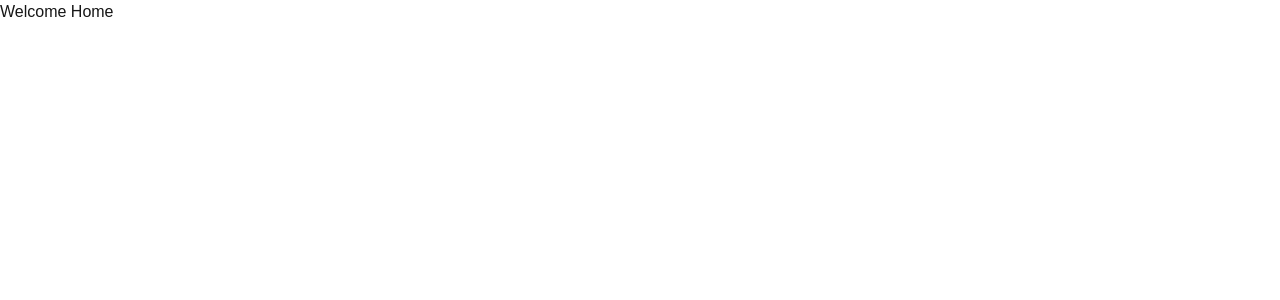
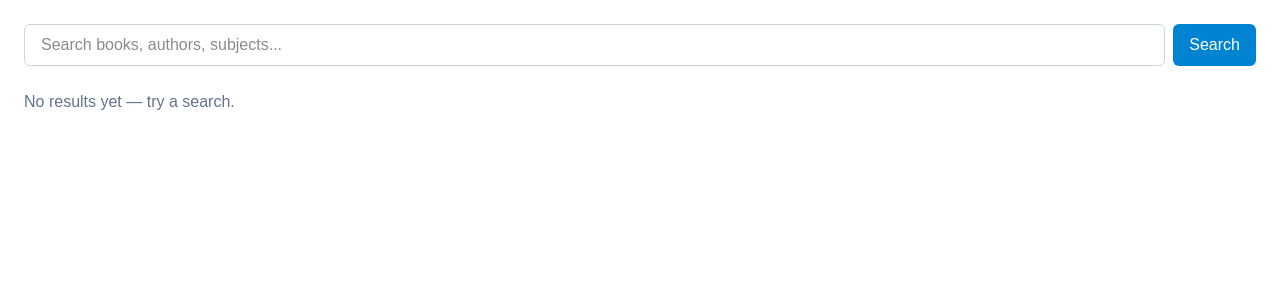
Before and after one commit to TyByers21/open-library, a Next.js app: page / in a window 1280 px wide. Shown: the top 300 px of the page. Built offline with nearby package versions, Linux system fonts and the light colour scheme.

Commit message:
Initial API call and search setup

```diff
--- a/src/app/page.tsx
+++ b/src/app/page.tsx
@@ -1,11 +1,48 @@
-import React from 'react'
+'use client'
+import React, { useState } from 'react'
+import SearchBar from '../components/SearchBar'
+import { searchBooks } from '../lib/api.ts'
+import type { SearchDoc } from '../lib/api.ts'
 
-const Home = () => {
-  return (
-    <div>
-      Welcome Home
-    </div>
-  )
+
+
+export default function SearchPage() {
+const [query, setQuery] = useState('')
+const [results, setResults] = useState<SearchDoc[]>([])
+const [loading, setLoading] = useState(false)
+const [error, setError] = useState<string | null>(null)
+const [selected, setSelected] = useState<SearchDoc | null>(null)
+
+async function doSearch() {
+if (!query.trim()) return
+setLoading(true)
+setError(null)
+try {
+const data = await searchBooks(query.trim(), 1)
+setResults(data.docs)
+} catch (e: any) {
+setError(e.message ?? 'Search error')
+} finally {
+setLoading(false)
+}
 }
 
-export default Home
+
+return (
+<div className="p-6">
+<SearchBar value={query} onChange={setQuery} onSubmit={doSearch} />
+
+
+<div className="mt-6">
+{loading && <p>Loading...</p>}
+{error && <p className="text-red-600">{error}</p>}
+{!loading && !error && results.length === 0 && <p className="text-slate-500">No results yet — try a search.</p>}
+
+
+
+</div>
+
+
+</div>
+)
+}
--- /dev/null
+++ b/src/components/SearchBar.tsx
@@ -0,0 +1,26 @@
+import React from 'react'
+
+
+type Props = {
+value: string
+onChange: (v: string) => void
+onSubmit: () => void
+}
+
+
+export default function SearchBar({ value, onChange, onSubmit }: Props) {
+return (
+<form
+className="flex gap-2"
+onSubmit={(e) => { e.preventDefault(); onSubmit() }}
+>
+<input
+className="flex-1 px-4 py-2 rounded-md border border-slate-300 focus:outline-none focus:ring-2"
+placeholder="Search books, authors, subjects..."
+value={value}
+onChange={(e) => onChange(e.target.value)}
+/>
+<button className="px-4 py-2 rounded-md bg-sky-600 text-white" type="submit">Search</button>
+</form>
+)
+}
--- /dev/null
+++ b/src/lib/api.ts
@@ -0,0 +1,36 @@
+export type SearchDoc = {
+key: string
+title: string
+author_name?: string[]
+first_publish_year?: number
+cover_i?: number
+edition_key?: string[]
+}
+
+
+export type SearchResponse = {
+docs: SearchDoc[]
+numFound: number
+}
+
+
+export async function searchBooks(q: string, page = 1): Promise<SearchResponse> {
+const url = `https://openlibrary.org/search.json?q=${encodeURIComponent(q)}&page=${page}&language=eng`
+const res = await fetch(url)
+if (!res.ok) throw new Error('Search failed')
+return res.json()
+}
+
+
+export async function fetchWorkDetails(workKeyOrOLID: string) {
+const key = workKeyOrOLID.startsWith('/works') ? workKeyOrOLID : `/works/${workKeyOrOLID}`
+const url = `https://openlibrary.org${key}.json`
+const res = await fetch(url)
+if (!res.ok) throw new Error('Failed to fetch work details')
+return res.json()
+}
+
+
+export function coverUrl(cover_i?: number, size: 'S'|'M'|'L' = 'M') {
+return cover_i ? `https://covers.openlibrary.org/b/id/${cover_i}-${size}.jpg` : undefined
+}
```
